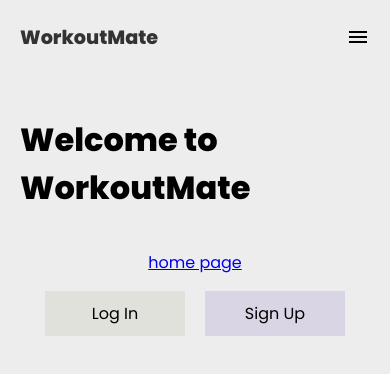
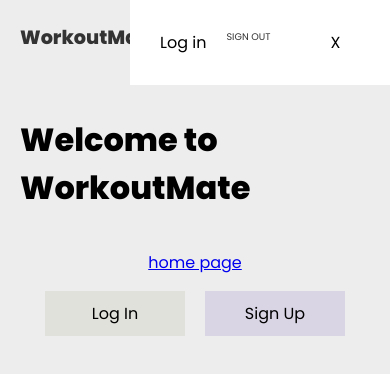
Before and after one commit to Marija-Kov/Workout-Mate, a React (Create React App) app in the folder frontend/: page / in a window 390 px wide. Both pictures are taken after a click on the element "menu". Shown: the top 374 px of the page. Built offline with nearby package versions, Linux system fonts and the light colour scheme.

Commit message:
Trying out hamburger menu

```diff
--- /dev/null
+++ b/frontend/src/components/Menu.js
@@ -0,0 +1,15 @@
+import React from 'react';
+import {Link} from 'react-router-dom';
+
+export default function Menu(props){
+    return (
+      <div className='menu'>
+       <span>Log in</span>
+       <Link to="/">
+       <span>SIGN OUT</span>
+       </Link>
+       <span className='close'
+            onClick={()=>props.setDropdown()}>X</span>
+      </div>
+    )
+}
--- a/frontend/src/components/Navbar.js
+++ b/frontend/src/components/Navbar.js
@@ -1,17 +1,29 @@
 import React from 'react';
 import {Link} from 'react-router-dom';
+import Menu from './Menu';
 
 export default function Navbar(){
+   const [dropdown, setDropdown] = React.useState(false);
 
+   function setDrop(){
+       setDropdown(prev => !prev)
+   }
     return (
         <header>
             <div className="container">
                 <Link to="/">
                     <h1>WorkoutMate</h1>
                 </Link>
-                <span className='material-symbols-outlined ham'>
+                <span className='material-symbols-outlined ham'
+                      onClick={()=>setDrop()}>
                     menu
                 </span>
+                {dropdown &&
+                <Menu
+                setDropdown={()=>setDrop()}
+                />
+                }
+
             </div>
         </header>
     )
```
